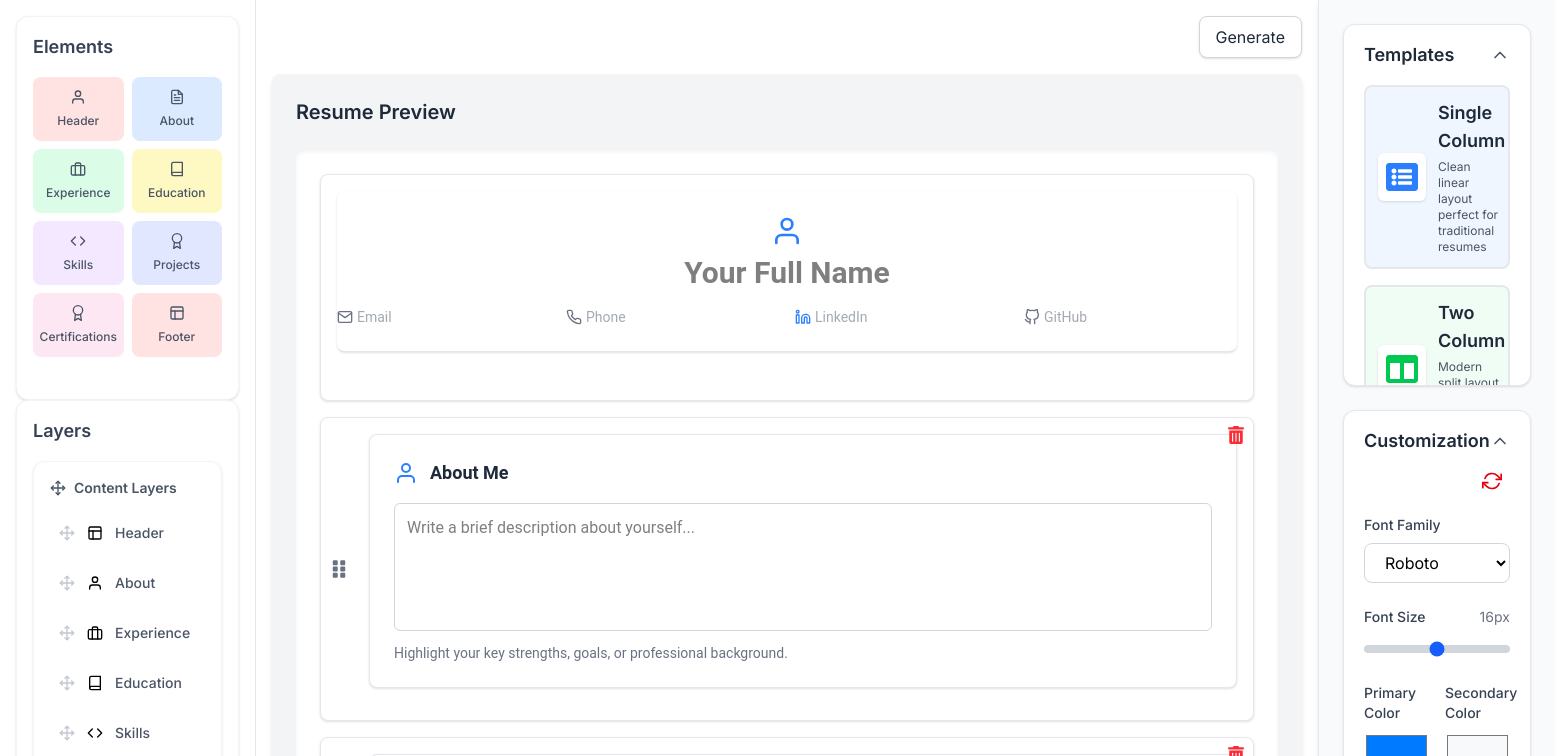
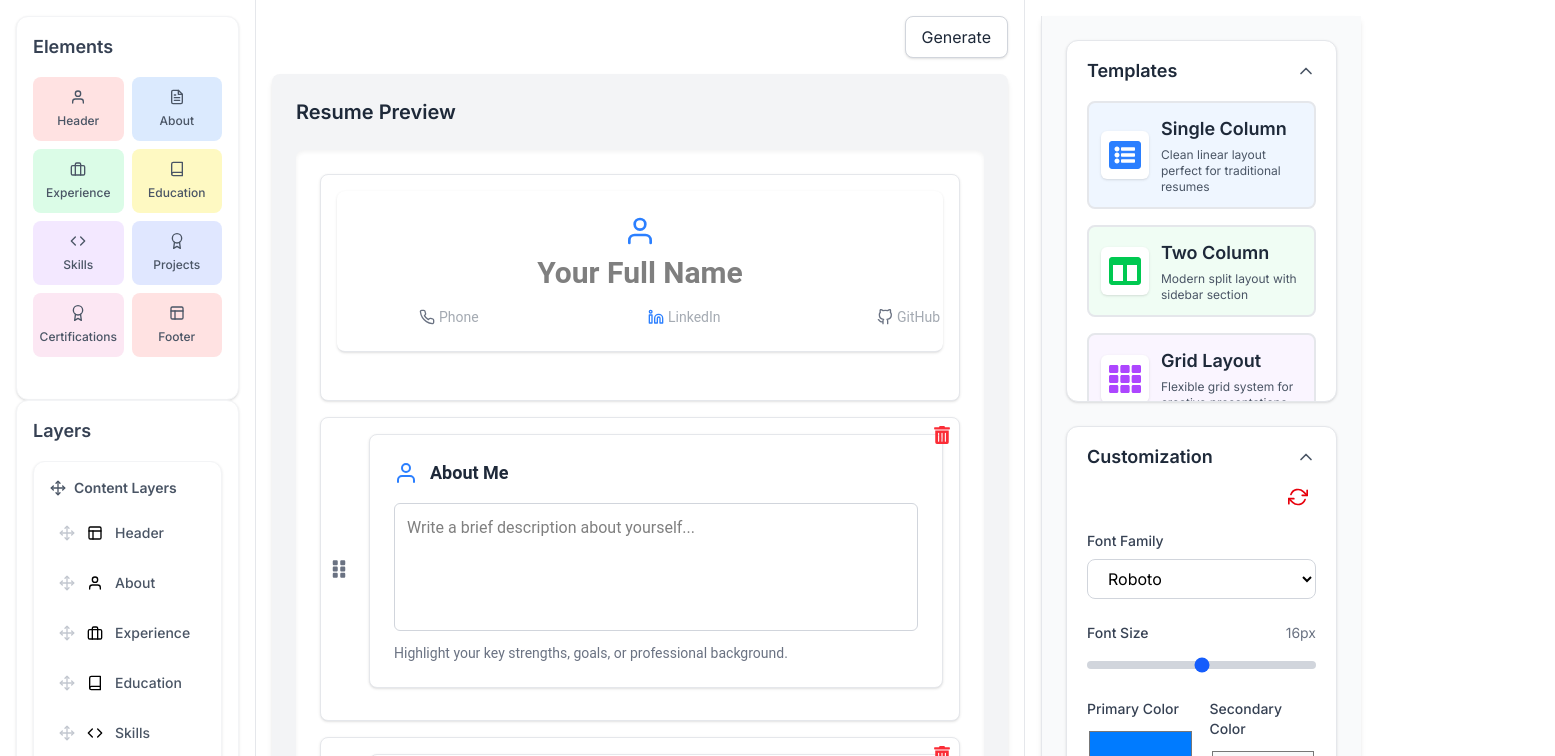
Before and after one commit to rajatsharmaji/resume-builder-surface, a React (Vite) app: page / in a window 1280 px wide. Shown: the top 756 px of the page, 1555 px wide, since content can reach past the window. Built offline with nearby package versions, Linux system fonts and the light colour scheme.

Commit message:
fix: preview pannel bugs

```diff
--- a/src/components/preview-panel/PreviewPanel.jsx
+++ b/src/components/preview-panel/PreviewPanel.jsx
@@ -4,7 +4,6 @@ import ContextMenu from "./ContextMenu";
 import { templateComponents } from "../templates";
 
 const PreviewPanel = ({
-  resumeRef,
   sections,
   removeSection,
   contextMenu,
@@ -18,7 +17,7 @@ const PreviewPanel = ({
     templateComponents[currentTemplate] || templateComponents["single-column"];
 
   return (
-    <div className="bg-gray-100 p-6 rounded-lg shadow-md h-full">
+    <div className="bg-gray-100 p-6 rounded-lg shadow-md h-full w-full overflow-hidden">
       <div className="flex justify-between items-center mb-6">
         <h2 className="text-xl font-bold text-gray-800">
           {finalMode ? "Final Resume Preview" : "Resume Preview"}
@@ -34,7 +33,7 @@ const PreviewPanel = ({
           color: customizations.textColor,
           backgroundColor: customizations.backgroundColor,
         }}
-        className="p-6 rounded-lg shadow-inner h-[calc(100%-100px)]"
+        className="p-6 rounded-lg shadow-inner h-[calc(100%-100px)] overflow-y-auto overflow-x-hidden"
       >
         {contextMenu && !finalMode && (
           <ContextMenu
--- a/src/pages/ResumeBuilder.jsx
+++ b/src/pages/ResumeBuilder.jsx
@@ -83,7 +83,7 @@ const ResumeBuilder = () => {
       }
     }
 
-    // Adjust for header/footer
+    // Adjust for header/footer positioning
     const headerIndex = sections.findIndex((s) => s.type === "header");
     const footerIndex = sections.findIndex((s) => s.type === "footer");
 
@@ -92,11 +92,19 @@ const ResumeBuilder = () => {
       insertIndex = footerIndex - 1;
 
     if (existingSectionId) {
+      // Moving an existing section
       const draggedSection = sections.find((s) => s.id === existingSectionId);
       if (!draggedSection) return;
       if (["header", "footer"].includes(draggedSection.type)) return;
       moveSection(existingSectionId, insertIndex);
     } else if (newSectionId) {
+      // Prevent duplicate unique sections (e.g. header/footer)
+      if (
+        (newSectionId === "header" || newSectionId === "footer") &&
+        sections.some((s) => s.type === newSectionId)
+      ) {
+        return;
+      }
       addSection(newSectionId, insertIndex);
     }
   };
@@ -108,6 +116,7 @@ const ResumeBuilder = () => {
 
   return (
     <div className="flex h-screen">
+      {/* Left Panel */}
       <div className="w-1/5 border-r border-gray-200 p-4">
         <ElementsPanel
           sectionTypes={sectionTypes}
@@ -121,7 +130,8 @@ const ResumeBuilder = () => {
         />
       </div>
 
-      <div className="flex-1 p-4 relative" ref={resumeRef}>
+      {/* Preview Panel Container */}
+      <div className="flex-1 p-4 relative overflow-hidden" ref={resumeRef}>
         <div className="flex justify-end mb-4">
           <button
             onClick={() => setFinalMode((prev) => !prev)}
@@ -144,11 +154,14 @@ const ResumeBuilder = () => {
         />
       </div>
 
-      <RightPanel
-        customizations={customizations}
-        updateCustomizations={setCustomizations}
-        applyTemplate={setCurrentTemplate}
-      />
+      {/* Right Panel */}
+      <div className="w-1/5 border-l border-gray-200 p-4">
+        <RightPanel
+          customizations={customizations}
+          updateCustomizations={setCustomizations}
+          applyTemplate={setCurrentTemplate}
+        />
+      </div>
     </div>
   );
 };
```
